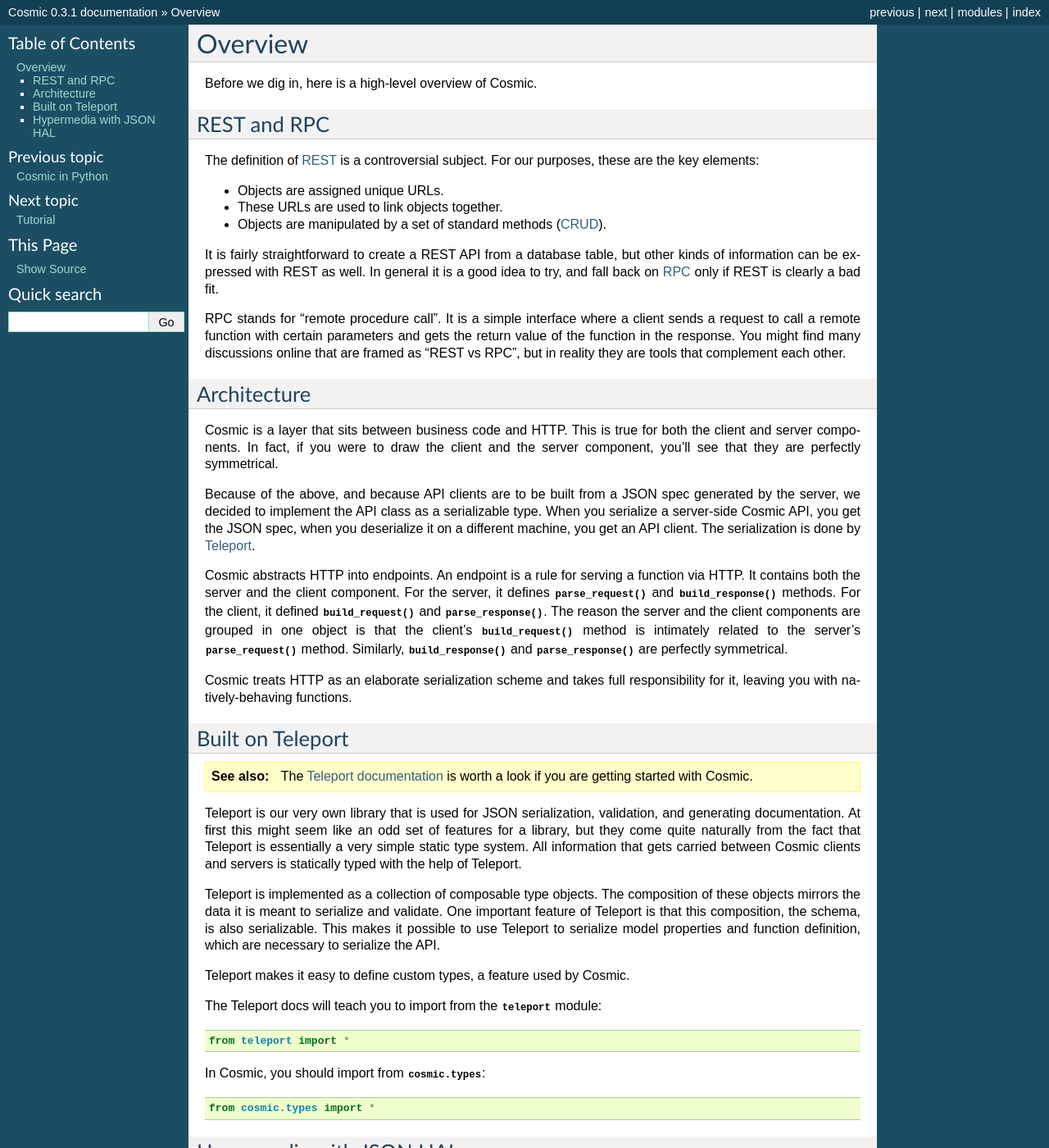
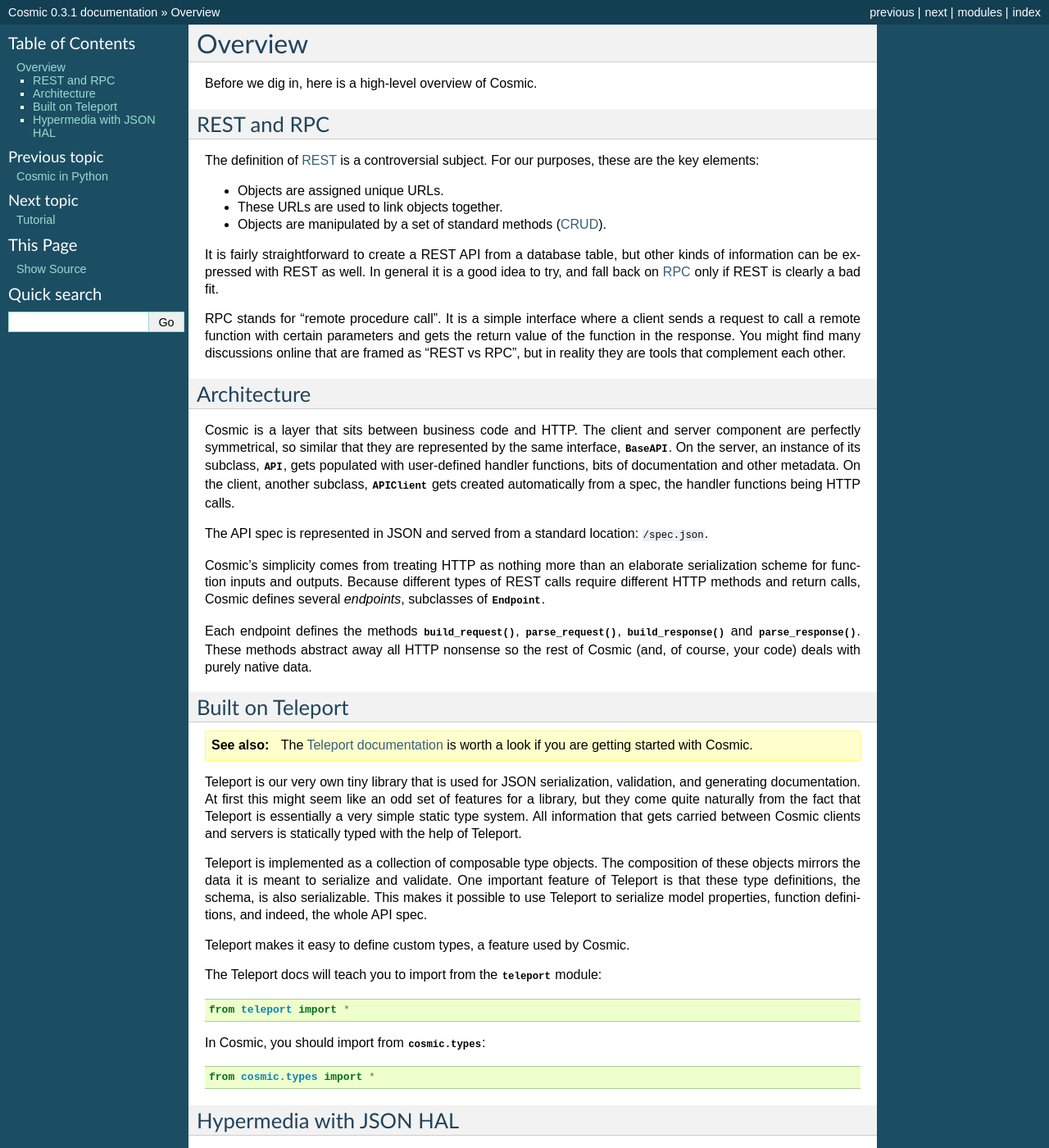
Before and after one commit to cosmic-api/cosmic.py, a Sphinx documentation site: the page built from docs/source/overview.rst, in a window 1280 px wide and 1400 px high. Shown: the whole window at 82% size. Built offline with Sphinx 7.4.7, drawn with Linux system fonts in a browser that asks for light colours.

Commit message:
Update overview

```diff
--- a/docs/source/overview.rst
+++ b/docs/source/overview.rst
@@ -30,28 +30,26 @@ tools that complement each other.
 Architecture
 ------------
 
-Cosmic is a layer that sits between business code and HTTP. This is true for
-both the client and server components. In fact, if you were to draw the client
-and the server component, you'll see that they are perfectly symmetrical.
+Cosmic is a layer that sits between business code and HTTP. The client and
+server component are perfectly symmetrical, so similar that they are
+represented by the same interface, :class:`~cosmic.api.BaseAPI`. On the server,
+an instance of its subclass, :class:`~cosmic.api.API`, gets populated with
+user-defined handler functions, bits of documentation and other metadata. On
+the client, another subclass, :class:`~cosmic.client.APIClient` gets created
+automatically from a spec, the handler functions being HTTP calls.
 
-Because of the above, and because API clients are to be built from a JSON spec
-generated by the server, we decided to implement the API class as a
-serializable type. When you serialize a server-side Cosmic API, you get the
-JSON spec, when you deserialize it on a different machine, you get an API
-client. The serialization is done by `Teleport
-<http://www.cosmic-api.com/docs/teleport/python/latest/>`_.
+The API spec is represented in JSON and served from a standard location:
+``/spec.json``.
 
-Cosmic abstracts HTTP into endpoints. An endpoint is a rule for serving a
-function via HTTP. It contains both the server and the client component. For
-the server, it defines :meth:`parse_request` and :meth:`build_response`
-methods. For the client, it defined :meth:`build_request` and
-:meth:`parse_response`. The reason the server and the client components are
-grouped in one object is that the client's :meth:`build_request` method is
-intimately related to the server's :meth:`parse_request` method. Similarly,
-:meth:`build_response` and :meth:`parse_response` are perfectly symmetrical.
+Cosmic's simplicity comes from treating HTTP as nothing more than an elaborate
+serialization scheme for function inputs and outputs. Because different types
+of REST calls require different HTTP methods and return calls, Cosmic defines
+several *endpoints*, subclasses of :class:`~cosmic.http.Endpoint`.
 
-Cosmic treats HTTP as an elaborate serialization scheme and takes full
-responsibility for it, leaving you with natively-behaving functions.
+Each endpoint defines the methods :meth:`build_request`, :meth:`parse_request`,
+:meth:`build_response` and :meth:`parse_response`. These methods abstract away
+all HTTP nonsense so the rest of Cosmic (and, of course, your code) deals with
+purely native data.
 
 ..  TODO [endpoint diagram]
 
@@ -63,7 +61,7 @@ Built on Teleport
     The `Teleport documentation </docs/teleport/python/latest/>`_ is worth a
     look if you are getting started with Cosmic.
 
-Teleport is our very own library that is used for JSON serialization,
+Teleport is our very own tiny library that is used for JSON serialization,
 validation, and generating documentation. At first this might seem like an odd
 set of features for a library, but they come quite naturally from the fact
 that Teleport is essentially a very simple static type system. All information
@@ -72,10 +70,10 @@ the help of Teleport.
 
 Teleport is implemented as a collection of composable type objects. The
 composition of these objects mirrors the data it is meant to serialize and
-validate. One important feature of Teleport is that this composition, the
+validate. One important feature of Teleport is that these type definitions, the
 schema, is also serializable. This makes it possible to use Teleport to
-serialize model properties and function definition, which are necessary to
-serialize the API.
+serialize model properties, function definitions, and indeed, the whole API
+spec.
 
 Teleport makes it easy to define custom types, a feature used by Cosmic.
 
```
